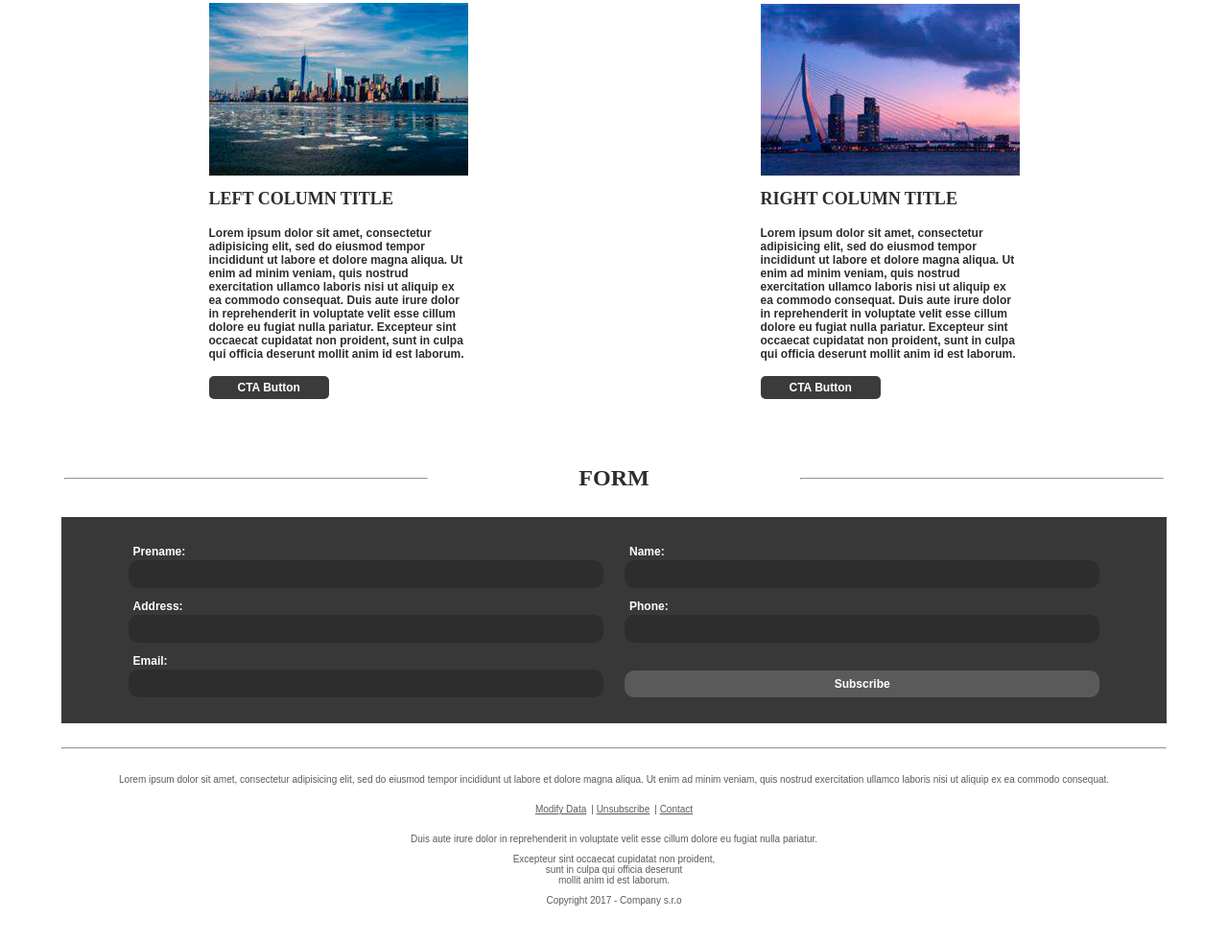
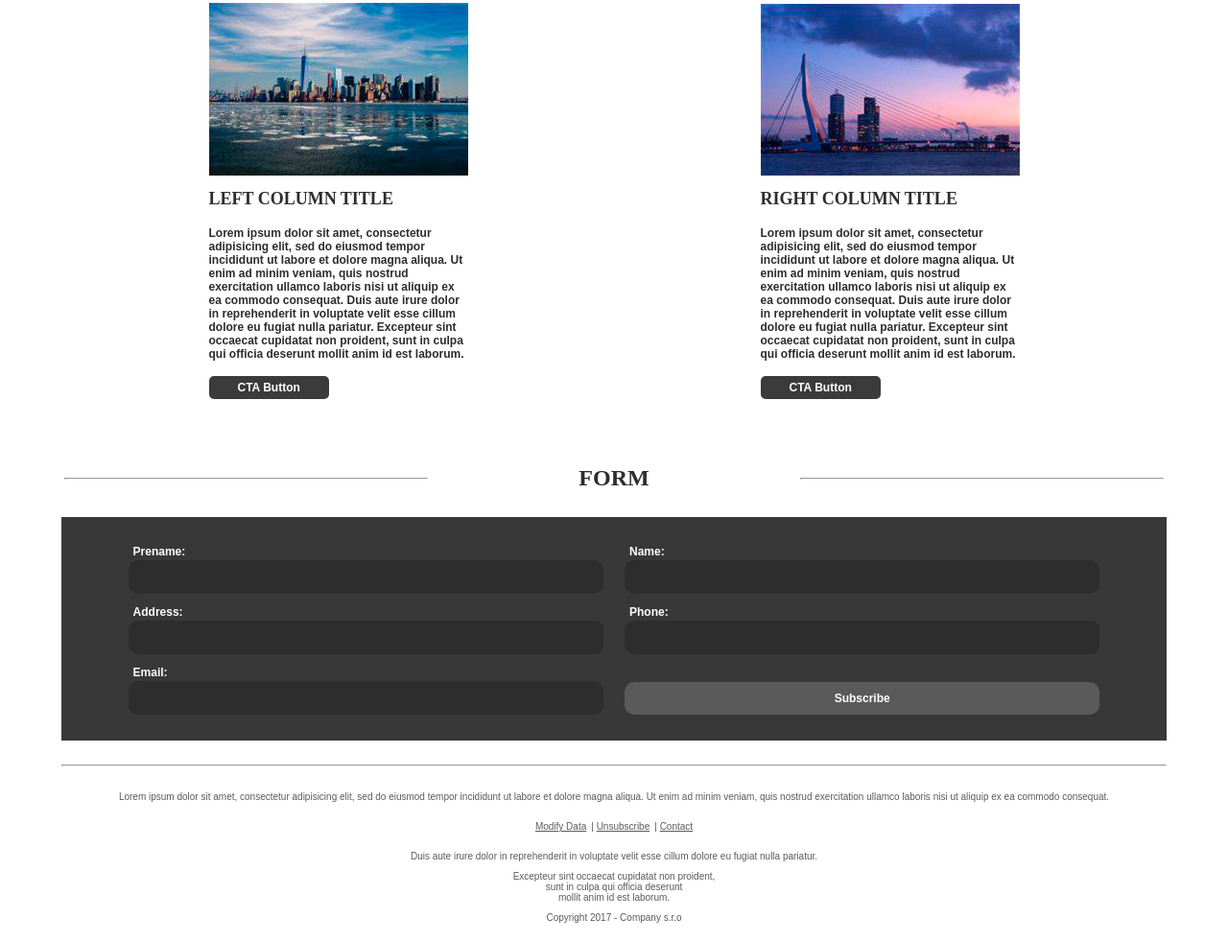
Before and after one commit to DanielFrontEndDeveloper/NewsLetter, a plain HTML site: page index.html in a window 1280 px wide. Shown: the part 870-1852 px from the top of the page at 96% size. Drawn offline with Linux system fonts and the light colour scheme.

Commit message:
Update styles.css

```diff
--- a/css/styles.css
+++ b/css/styles.css
@@ -200,8 +200,10 @@ table {
     width: 100%;
     background: #2d2d2d;
     border: none;
-    padding: 7px 5px 7px 5px;
-    box-sizing: border-box; }
+    padding: 10px;
+    box-sizing: border-box;
+    outline: 0;
+    color: white;}
   .form p {
     margin: 0 0 2px 5px; }
   .form .subscribe {
```
